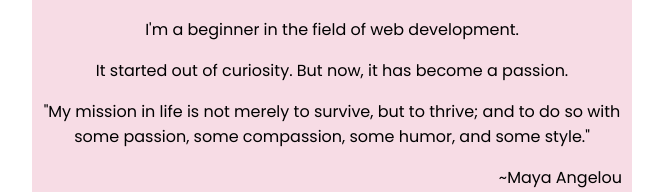
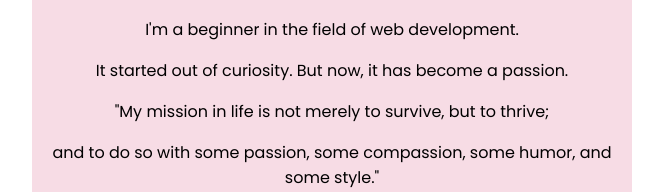
Before and after one commit to Priya-Patel31/Portfolio, a plain HTML site: page index.html in a window 1280 px wide. Shown: the part 608-800 px from the top of the page, without its empty margins (308-971 px from the left). Drawn offline with Linux system fonts and the light colour scheme.

Commit message:
update para tag

```diff
--- a/index.html
+++ b/index.html
@@ -52,8 +52,8 @@ rel="stylesheet">
             <h1>About Me</h1>
             <p>I'm a beginner in the field of web development. </p>
             <p>It started out of curiosity. But  now, it  has become a passion. </p>
-            <p>"My mission in life is not merely to survive, but to thrive; and to do so
-                  with some passion, some compassion, some humor, and some style." <br/>
+            <p>"My mission in life is not merely to survive, but to thrive;
+                <p> and to do so with some passion, some compassion, some humor, and some style."</p> <br/>
                   <p style="text-align:right; padding-right: 10px;">~Maya Angelou</p>
             </p>
         </section>
```
